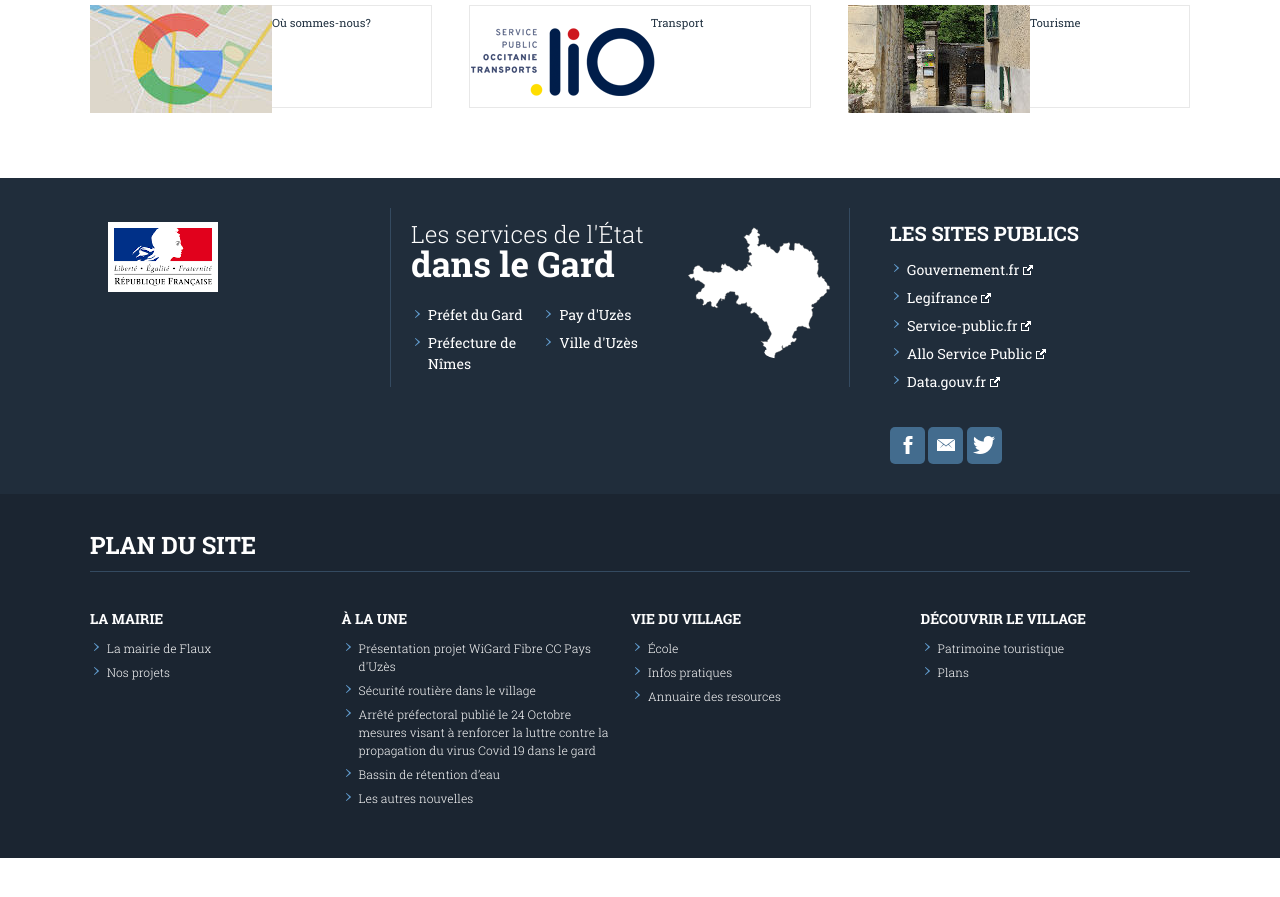
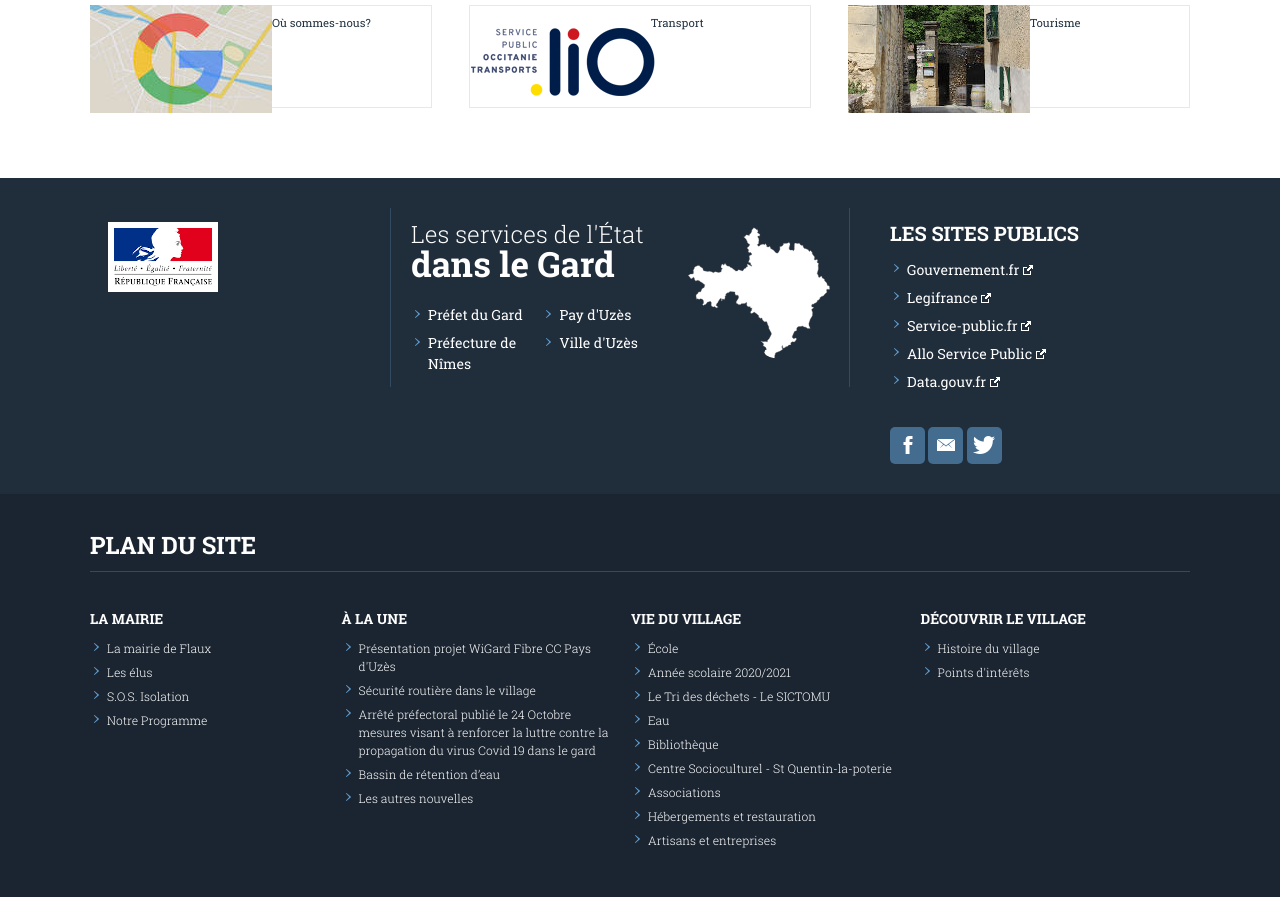
Before and after one commit to Flaux-Village/flaux-village.github.io, a Jekyll site: the page built from index.md, in a window 1280 px wide and 900 px high, scrolled down 704 px. Shown: the top 897 px of the window. Built offline with Jekyll 4.4.1, drawn with Linux system fonts in a browser that asks for light colours; before the commit the page ends 1562 px from its top, so only the background shows below that.

Commit message:
Footer update

```diff
--- a/_includes/footer.html
+++ b/_includes/footer.html
@@ -47,18 +47,16 @@
       		<h2>Plan du site</h2>
       		<div class="row">
             <div class="footer-sitemap-col">
-              <h3>
-    					  <a href="/mairie.html">La mairie</a>
-    					</h3>
+              <h3>La mairie</h3>
               <ul>
                 <li><a href="/mairie.html">La mairie de Flaux</a></li>
-                <li><a href="/projets.html">Nos projets</a></li>
+                <li><a href="/elus.html">Les élus</a></li>
+                <li><a href="/helpme.html">S.O.S. Isolation</a></li>
+                <li><a href="/naturellementflaux.html">Notre Programme</a></li>
               </ul>
     				</div>
     				<div class="footer-sitemap-col">
-    					<h3>
-                <a href="/actualites.html">À la une</a>
-    					</h3>
+    					<h3>À la une</h3>
               <ul>
                 {% assign footer_sorted = (site.actualites | sort: 'date') | reverse %}
                 {% for article in footer_sorted limit:5 %}
@@ -67,23 +65,25 @@
               </ul>
             </div>
     				<div class="footer-sitemap-col">
-    				  <h3>
-    				    <a href="/vie.html">Vie du village</a>
-    				  </h3>
+    				  <h3>Vie du village</h3>
               <ul>
                 <li><a href="/ecole.html">École</a></li>
-                <li><a href="/infos.html">Infos pratiques</a></li>
-                <li><a href="/resources.html">Annuaire des resources</a></li>
+                <li><a href="/orgscolaire.html">Année scolaire 2020/2021</a></li>
+                <li><a href="/dechets.html">Le Tri des déchets - Le SICTOMU</a></li>
+                <li><a href="/eau.html">Eau</a></li>
+                <li><a href="/bibliotheque.html">Bibliothèque</a></li>
+                <li><a href="/csi.html">Centre Socioculturel - St Quentin-la-poterie</a></li>
+                <li><a href="/associations.html">Associations</a></li>
+                <li><a href="/hebergements.html">Hébergements et restauration</a></li>
+                <li><a href="/artisants.html">Artisans et entreprises</a></li>
               </ul>
             </div>
     				<div class="footer-sitemap-col">
-    				  <h3>
-    				    <a href="/decouvrir-flaux.html">Découvrir le village</a>
-    				  </h3>
+    				  <h3>Découvrir le village</h3>
               <ul>
-                <li><a href="/tourisme.html">Patrimoine touristique</a></li>
-                <li><a href="/plans.html">Plans</a></li>
-  				    </ul>
+                <li><a href="/histoire.html">Histoire du village</a></li>
+                <li><a href="/interets.html">Points d'intérêts</a></li>
+  			 </ul>
             </div>
   		    </div>
         </div>
```
